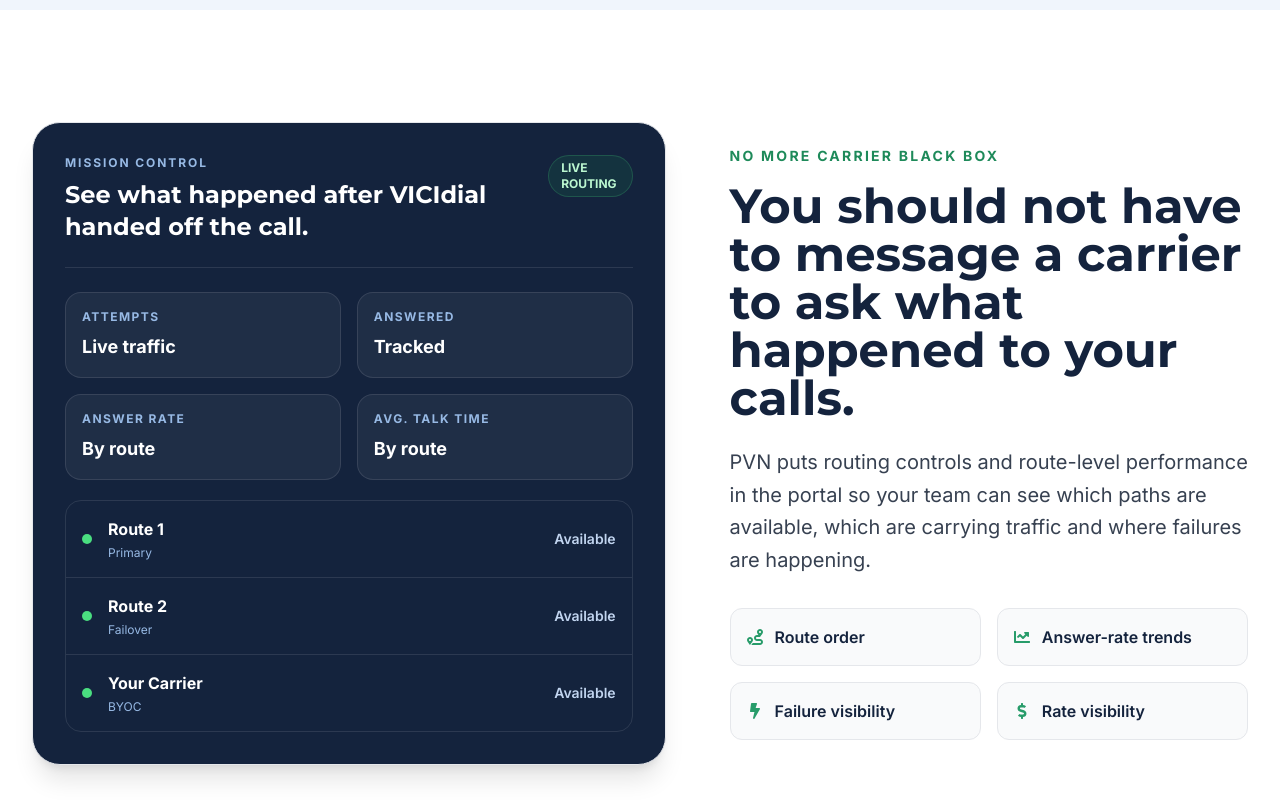
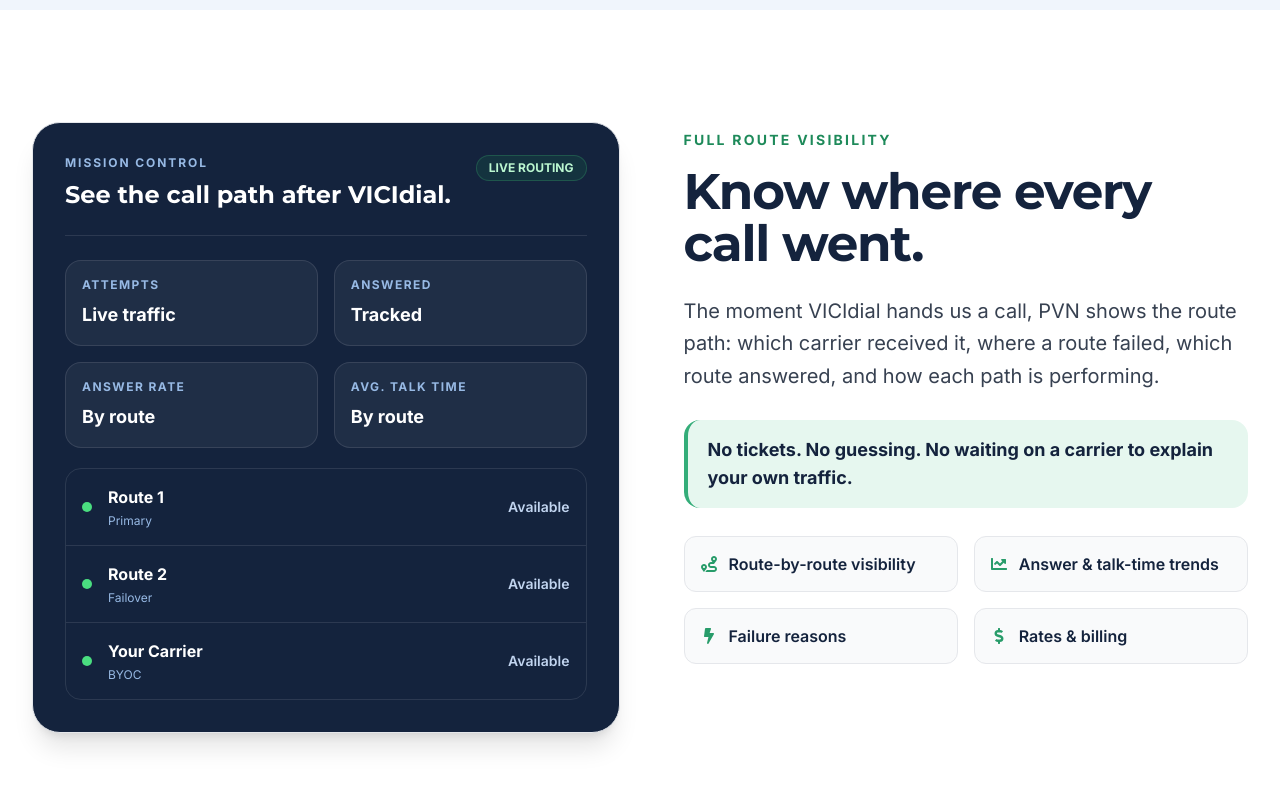
Before and after one commit to bbarnes4318/pvn-voice, a Next.js app in the folder src/: page / in a window 1280 px wide. Shown: the part 3820-4620 px from the top of the page. Built offline with nearby package versions, Linux system fonts and the light colour scheme.

Commit message:
Sharpen route visibility section messaging and layout

```diff
--- a/src/pages/index.tsx
+++ b/src/pages/index.tsx
@@ -412,12 +412,12 @@
 
         <section id="platform" className="py-20 md:py-28 bg-white">
           <div className="container-custom">
-            <div className="grid lg:grid-cols-[1.1fr_0.9fr] gap-12 lg:gap-16 items-center">
+            <div className="grid lg:grid-cols-[1.02fr_0.98fr] gap-12 lg:gap-16 items-start">
               <div className="rounded-[28px] border border-gray-200 bg-primary-950 p-6 md:p-8 text-white shadow-xl">
                 <div className="flex items-start justify-between gap-5 border-b border-white/10 pb-6">
                   <div>
                     <p className="text-xs font-bold tracking-[0.16em] text-primary-300 uppercase">Mission Control</p>
-                    <h3 className="mt-2 text-2xl font-bold">See what happened after VICIdial handed off the call.</h3>
+                    <h3 className="mt-2 max-w-xl text-2xl font-bold">See the call path after VICIdial.</h3>
                   </div>
                   <span className="rounded-full border border-success-400/20 bg-success-500/10 px-3 py-1 text-xs font-bold text-success-200">LIVE ROUTING</span>
                 </div>
@@ -454,27 +454,31 @@
                 </div>
               </div>
 
-              <div>
-                <p className="text-sm font-bold tracking-[0.16em] text-secondary-700 uppercase">No more carrier black box</p>
-                <h2 className="mt-4 font-display text-4xl md:text-5xl font-bold leading-tight text-primary-950">
-                  You should not have to message a carrier to ask what happened to your calls.
+              <div className="lg:pt-2">
+                <p className="text-sm font-bold tracking-[0.16em] text-secondary-700 uppercase">Full route visibility</p>
+                <h2 className="mt-4 max-w-2xl font-display text-4xl md:text-[46px] lg:text-[50px] font-bold leading-[1.05] tracking-tight text-primary-950">
+                  Know where every call went.
                 </h2>
-                <p className="mt-6 text-xl leading-relaxed text-gray-700">
-                  PVN puts routing controls and route-level performance in the portal so your team can see which paths are available, which are carrying traffic and where failures are happening.
+                <p className="mt-6 max-w-2xl text-xl leading-relaxed text-gray-700">
+                  The moment VICIdial hands us a call, PVN shows the route path: which carrier received it, where a route failed, which route answered, and how each path is performing.
                 </p>
 
-                <div className="mt-8 grid sm:grid-cols-2 gap-4">
+                <div className="mt-7 rounded-2xl border-l-4 border-secondary-500 bg-secondary-50 px-5 py-4">
+                  <p className="text-lg font-bold text-primary-950">No tickets. No guessing. No waiting on a carrier to explain your own traffic.</p>
+                </div>
+
+                <div className="mt-7 grid sm:grid-cols-2 gap-4">
                   {[
-                    ['Route order', FaRoute],
-                    ['Answer-rate trends', FaChartLine],
-                    ['Failure visibility', FaBolt],
-                    ['Rate visibility', FaDollarSign],
+                    ['Route-by-route visibility', FaRoute],
+                    ['Answer & talk-time trends', FaChartLine],
+                    ['Failure reasons', FaBolt],
+                    ['Rates & billing', FaDollarSign],
                   ].map(([label, Icon]) => {
                     const MetricIcon = Icon as React.ComponentType<{ className?: string }>;
                     return (
                       <div key={label as string} className="flex items-center gap-3 rounded-xl border border-gray-200 bg-gray-50 p-4">
-                        <MetricIcon className="text-secondary-600" />
-                        <span className="font-semibold text-primary-950">{label as string}</span>
+                        <MetricIcon className="flex-shrink-0 text-secondary-600" />
+                        <span className="font-semibold leading-snug text-primary-950">{label as string}</span>
                       </div>
                     );
                   })}
```
